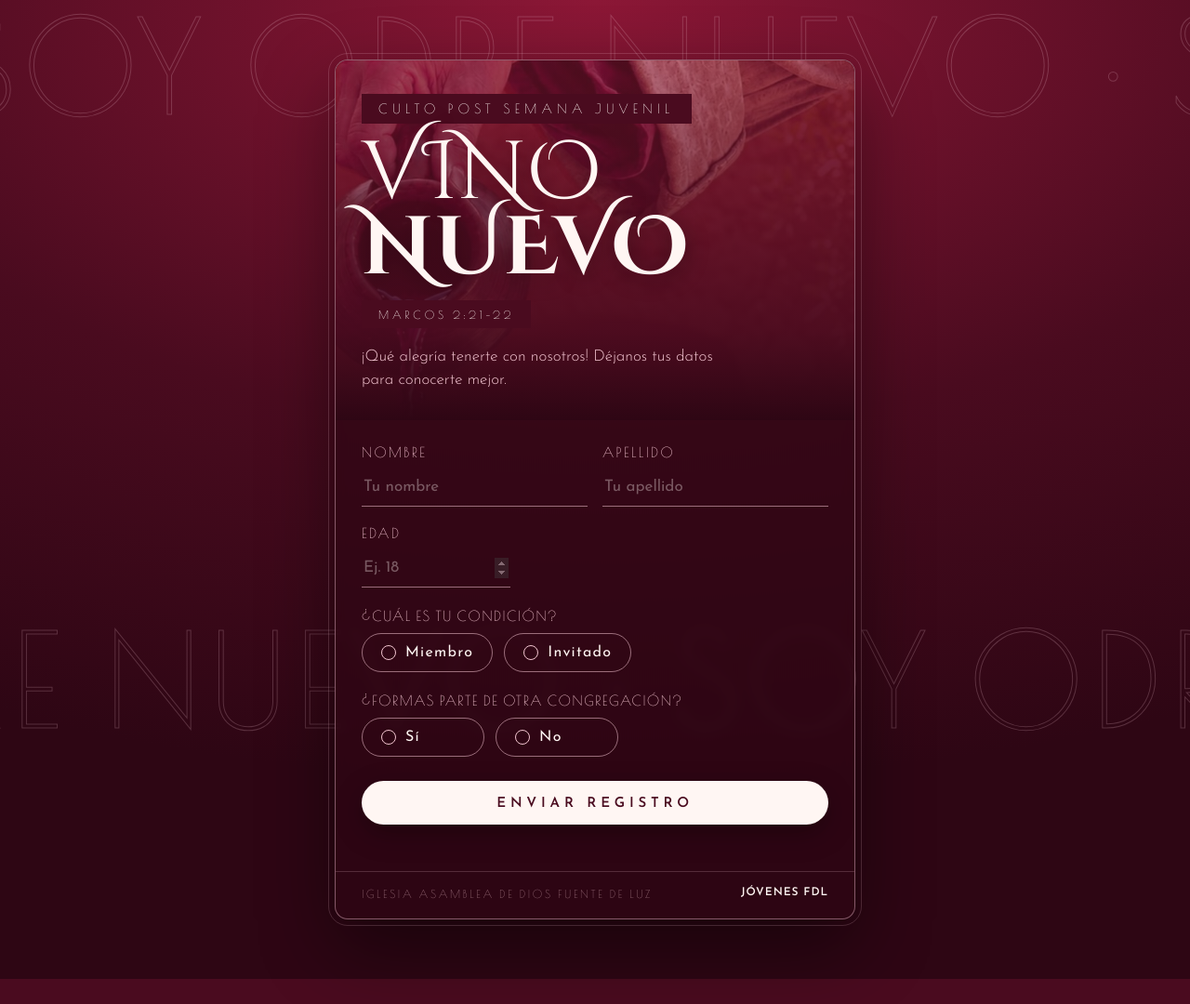
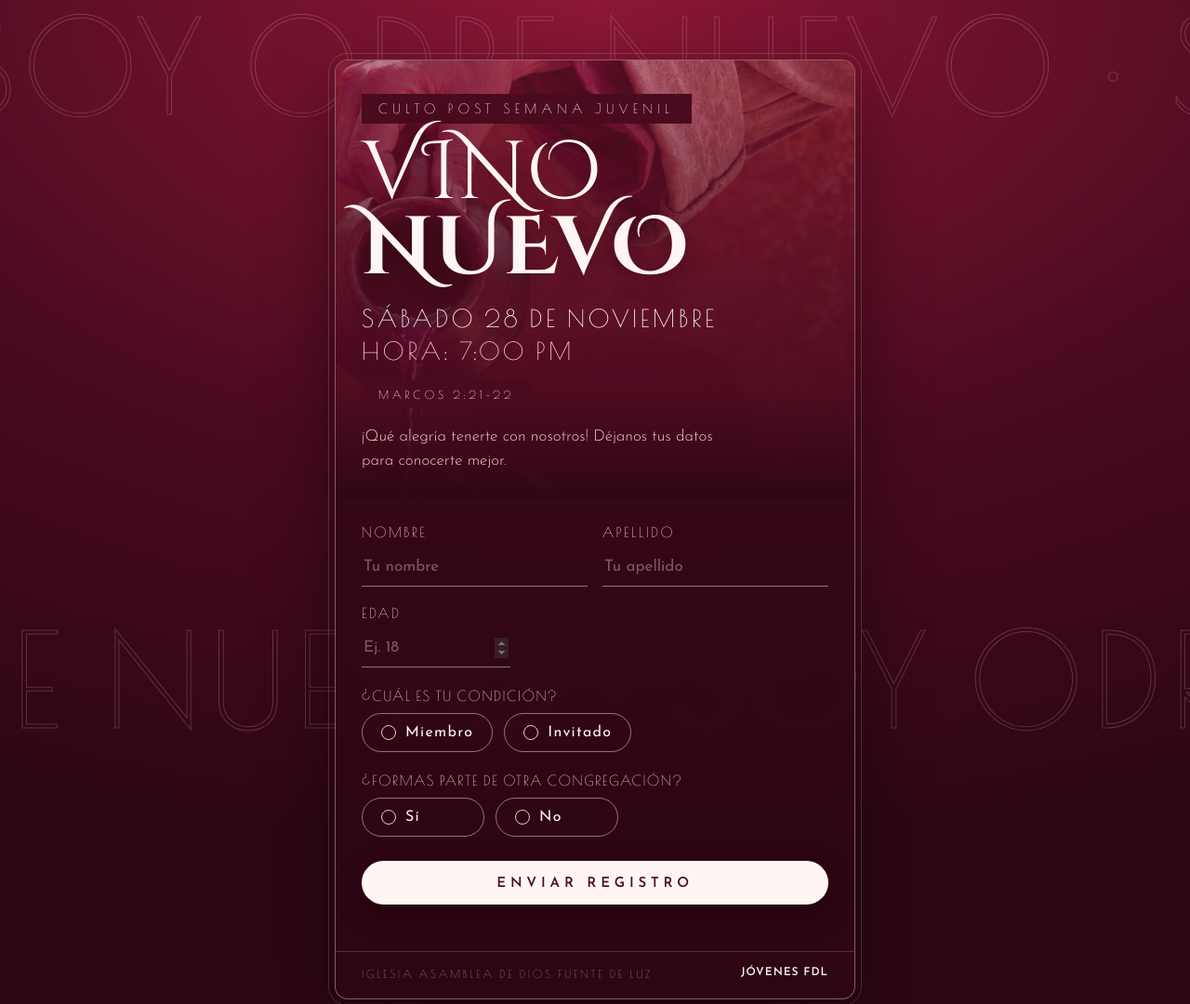
Before and after one commit to valeriano-g/formulario-con-estilo, a plain HTML site: page index.html in a window 1280 px wide. Shown: the top 1080 px of the page at 93% size. Before the commit the page ends 1053 px from the top, so only its background shows below. Drawn offline with nearby package versions, Linux system fonts and the light colour scheme.

Commit message:
Agregar fecha del culto y nuevo mensaje de agradecimiento
Co-Authored-By: Claude Opus 5.5 <noreply@anthropic.com>
Claude-Session: https://claude.ai/code/session_01KNEmiksxw3ft1VRP9DrP62

```diff
--- a/css/vino-nuevo.css
+++ b/css/vino-nuevo.css
@@ -100,6 +100,18 @@ body {
 }
 .title span:last-child { font-weight: 700; }
 
+.fecha {
+  margin: 2px 0 0;
+  font-family: var(--f-deco);
+  font-size: clamp(20px, 5.4vw, 26px);
+  letter-spacing: .14em;
+  text-transform: uppercase;
+  line-height: 1.35;
+  color: var(--crema);
+}
+.fecha time { display: grid; }
+.fecha span { color: var(--rosa); }
+
 .hero__intro {
   margin: 4px 0 0; max-width: 38ch;
   font-size: 17px; line-height: 1.5; font-weight: 300;
@@ -201,6 +213,7 @@ input[type="number"]::-webkit-inner-spin-button { opacity: .4; }
 
 .thanks { padding: 36px 28px 40px; display: grid; gap: 14px; justify-items: center; text-align: center; animation: drop .4s ease both; }
 .thanks h2 { margin: 0; font: 400 clamp(30px, 8vw, 42px)/1.1 var(--f-display); text-wrap: balance; }
+.thanks__fecha strong { color: var(--crema); font-weight: 600; }
 .thanks p:not(.tag) { margin: 0; color: var(--rosa); font-size: 17px; line-height: 1.5; max-width: 34ch; }
 
 .foot {
@@ -219,6 +232,8 @@ input[type="number"]::-webkit-inner-spin-button { opacity: .4; }
   .choice span { min-width: 0; }
   .tag { letter-spacing: .2em; font-size: 12.5px; padding: 8px 14px; }
   .tag--small { font-size: 12px; }
+  .fecha { font-size: 18px; letter-spacing: .08em; }
+  .btn--ghost { letter-spacing: .08em; font-size: 13.5px; padding-left: 12px; padding-right: 12px; }
 }
 
 @media (prefers-reduced-motion: reduce) {
--- a/index.html
+++ b/index.html
@@ -22,6 +22,7 @@
     <header class="hero">
       <p class="tag">Culto Post Semana Juvenil</p>
       <h1 class="title"><span>Vino</span><span>Nuevo</span></h1>
+      <p class="fecha"><time datetime="2026-11-28T19:00">Sábado 28 de noviembre<span>Hora: 7:00 PM</span></time></p>
       <p class="tag tag--small">Marcos 2:21-22</p>
       <p class="hero__intro">¡Qué alegría tenerte con nosotros! Déjanos tus datos para conocerte mejor.</p>
     </header>
@@ -82,7 +83,8 @@
     <section class="thanks" id="gracias" hidden>
       <p class="tag">¡Gracias!</p>
       <h2>Tu registro llegó</h2>
-      <p>Nos alegra que seas parte de esta semana. ¡Dios te bendiga!</p>
+      <p>Gracias, nos alegra que seas parte de este gran día.</p>
+      <p class="thanks__fecha">Te esperamos el <strong>sábado 28 de noviembre</strong> a las <strong>7:00 PM</strong>.</p>
       <button type="button" class="btn btn--ghost" id="otro">Registrar a otra persona</button>
     </section>
 
```
